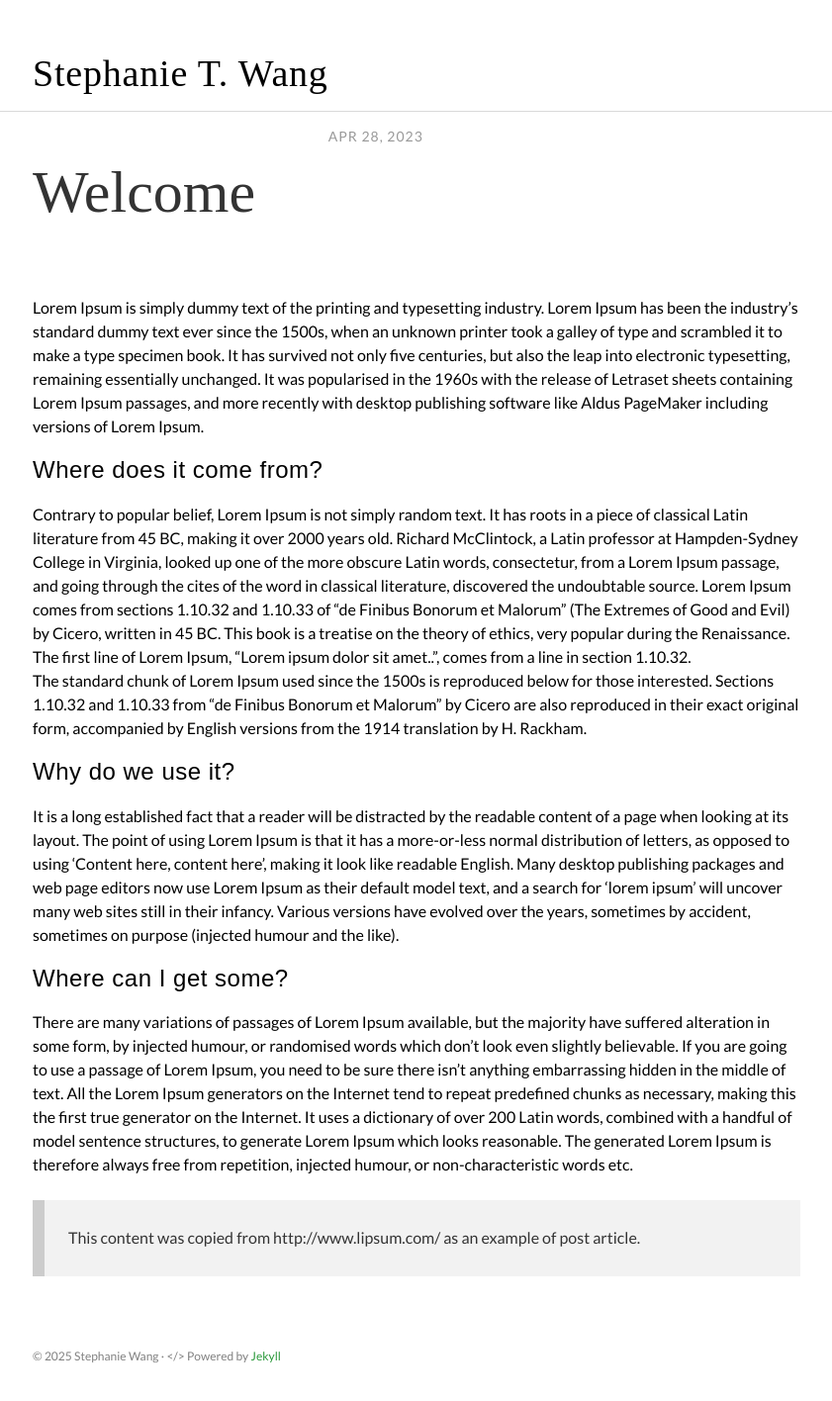
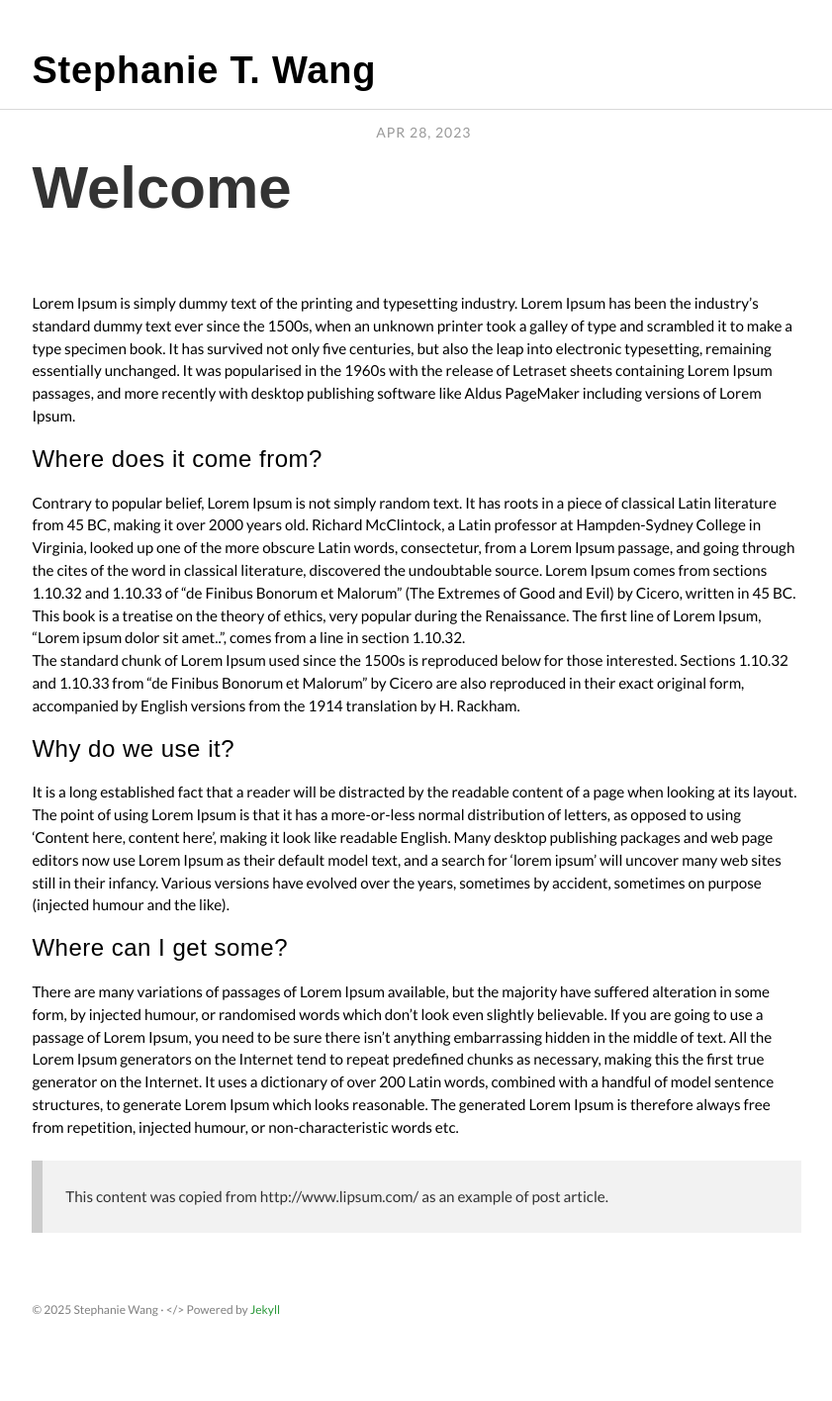
Before and after one commit to steph-w/steph-w.github.io, a Jekyll site: the page built from _posts/2023-04-28-welcome.md, in a window 1280 px wide. Shown: the whole page at 99% size, without its empty margins (219-1060 px from the left). Built offline with Jekyll 4.4.1, drawn with Linux system fonts in a browser that asks for light colours; some web fonts are replaced; after the commit the page ends 1367 px from its top, so only the background shows below that.

Commit message:
upd fonts

```diff
--- a/_includes/contact.html
+++ b/_includes/contact.html
@@ -1,6 +1,6 @@
 <section class="post-list">
     <div class="container">
-        <h3>Contact</h3>
+        <h4>CONTACT</h4>
         <p>stephtw [at] seas.upenn.edu</p>
         <p><a class="link" href="https://scholar.google.com/citations?user=ZSAsKs0AAAAJ">Google Scholar</a></p>
         <p><a class="link" href="https://x.com/stephanietwang">Twitter</a></p>
--- a/_includes/intro.html
+++ b/_includes/intro.html
@@ -1,6 +1,6 @@
 <section class="intro">
   <div class="container">
-    <h3>Welcome!</h3>
+    <h4>WELCOME</h4>
     <p class="lead"></p>
     <img src="assets/images/profile.jpeg" alt="Profile photo" width="210" style="float: right; margin-left: 25px; margin-bottom: 25px; border-radius: 8px;">
       <p>I'm a third year PhD student at the University of Pennsylvania in the <a href="https://www.cis.upenn.edu/">Computer and Information Science</a> department. I am grateful to be advised by Professor <a href="https://metaxa.net/">Danaé Metaxa</a> as a member of <a href="https://pennhci.com/">Penn HCI</a>.</p><br/>
--- a/assets/scss/_layout.scss
+++ b/assets/scss/_layout.scss
@@ -18,7 +18,7 @@ h3,
 h4,
 h5,
 h6 {
-  font-weight: 500;
+
 }
 
 .clearfix {
@@ -104,11 +104,6 @@ hr {
   letter-spacing: 0.8px;
   font-size: 38px;
   line-height: 28px;
-  font-weight: 200;
-
-  span {
-    font-weight: 200;
-  }
 }
 
 .nav {
--- a/assets/scss/_variables.scss
+++ b/assets/scss/_variables.scss
@@ -4,12 +4,12 @@ $base-font-family: 'Lato', sans-serif;
 // $heading-font-family: 'Lora', serif;
 
 @import url('https://use.typekit.net/fiw2pkh.css');
-$title-font-family: "source-serif-pro", serif;
+$title-font-family: "source-sans-pro", sans-serif;
 $heading-font-family: "source-sans-pro", sans-serif;
-// $base-font-family: "inter-variable", sans-serif;
+// $base-font-family: "open-sans", sans-serif;
 
 // Font Sizes
-$base-font-size: 1em;
+$base-font-size: 0.95em;
 
 // Line height
 $base-line-height: 1.5;
--- a/assets/scss/base/_typography.scss
+++ b/assets/scss/base/_typography.scss
@@ -16,12 +16,14 @@ h6 {
   font-size: $base-font-size;
   line-height: $heading-line-height;
   margin: $small-spacing 0 $small-spacing 0;
-  font-weight: 700;
+  font-weight: 200;
   letter-spacing: 0.5px;
 }
 
 h1 {
   font-family: $title-font-family;
+  font-weight: 600;
+  font-style: normal;
   font-size: rem(60);
 }
 
--- a/index.html
+++ b/index.html
@@ -6,7 +6,7 @@ title: Home
 {% include intro.html %}
 <section class="post-list">
   <div class="container">
-    <h3>News</h3>
+    <h4>NEWS</h4>
     <div class="scrollable">
     {% for post in site.data.news %}
     <article class="news-item">
@@ -57,7 +57,7 @@ title: Home
 </section>
 <section class="intro">
   <div class="container">
-    <h3>Resume CV</h3>
+    <h4>RESUME CV</h4>
     <a href="{{ '/assets/media/stephanie_wang_24.pdf' | prepend: site.baseurl | prepend: site.url }}">CV</a>
   </div>
 </section>
```
Also changed, not shown: other parts of index.html (+1 -1 lines), 4 other files.
